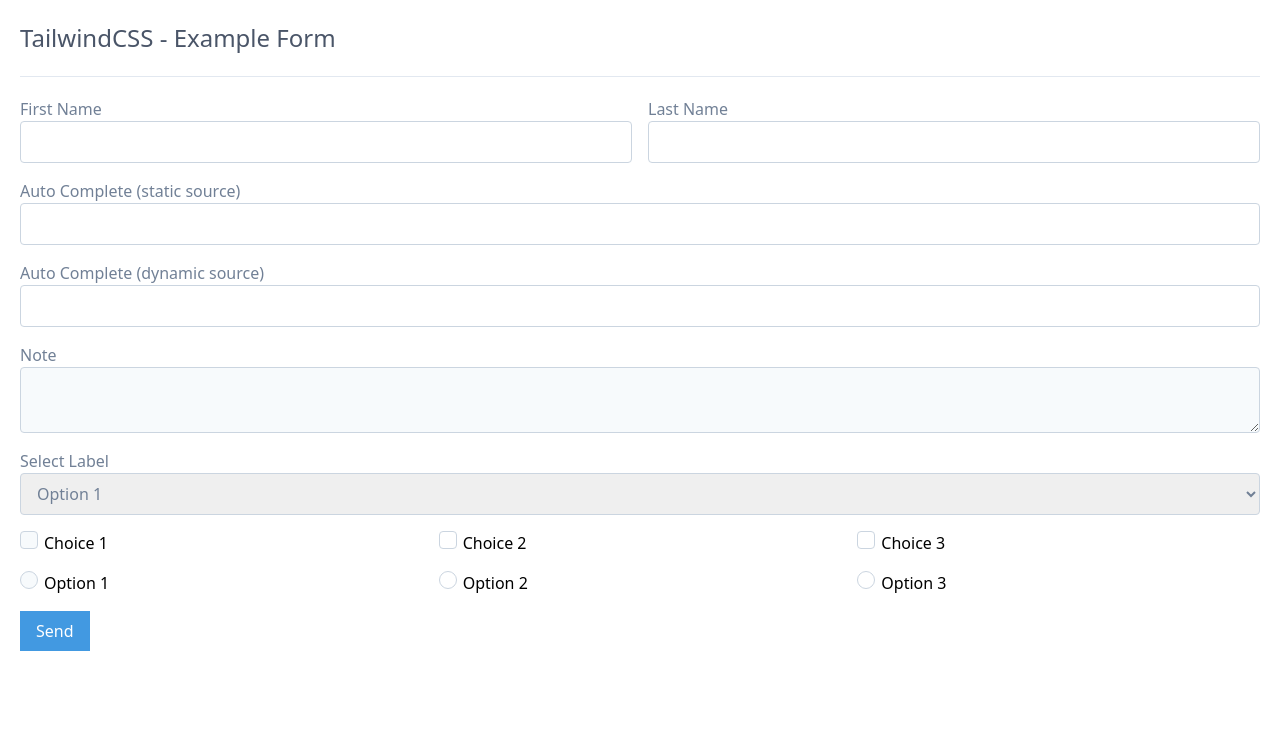
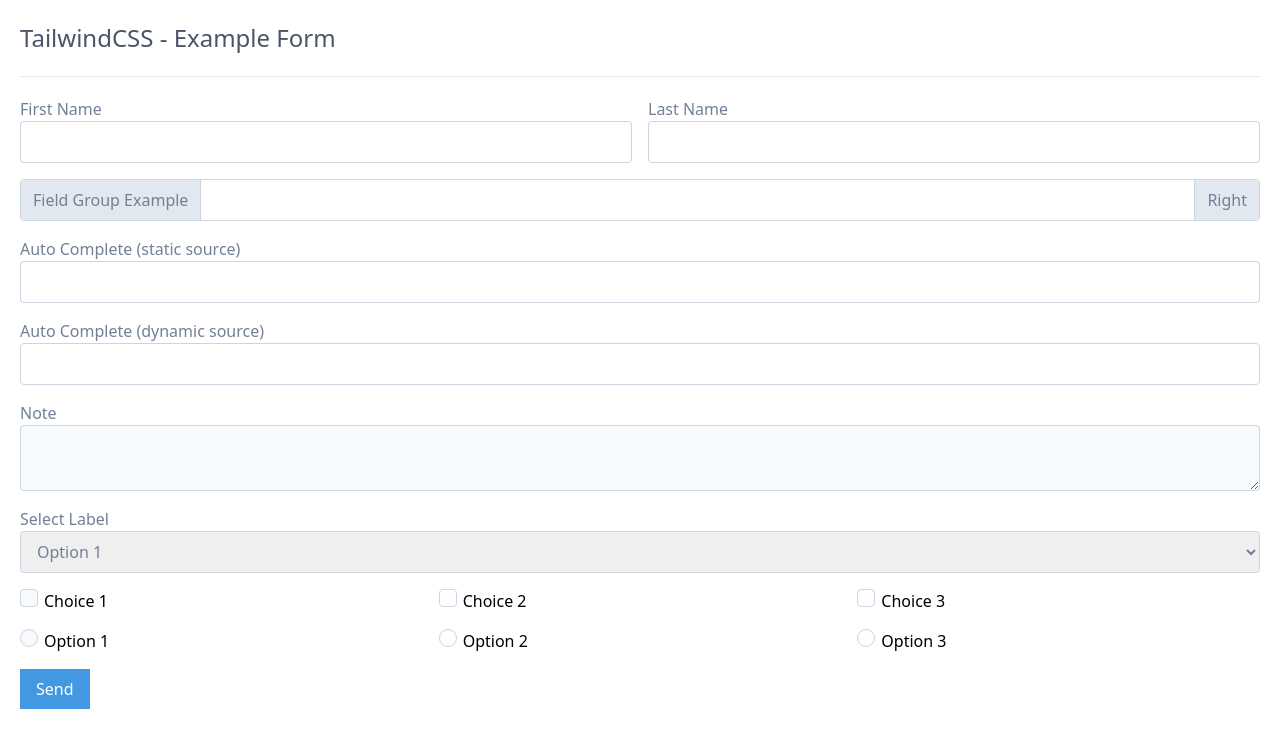
Before and after one commit to rzfury/rz-next-tailwind, a Next.js app: page /examples/form-control in a window 1280 px wide. Shown: the top 748 px of the page. Built offline with nearby package versions, Linux system fonts and the light colour scheme.

Commit message:
add field group

```diff
--- a/global.d.ts
+++ b/global.d.ts
@@ -124,6 +124,13 @@ declare namespace RazorWindProps {
       onChange?: (event: React.ChangeEvent<HTMLTextAreaElement>) => void;
     }
 
+    interface FieldGroup extends React.HTMLAttributes<HTMLDivElement> { }
+
+    namespace FieldGroup {
+      interface Left extends React.HTMLAttributes<HTMLDivElement> { }
+      interface Right extends React.HTMLAttributes<HTMLDivElement> { }
+    }
+
     interface Select extends React.SelectHTMLAttributes<HTMLSelectElement> {
       label?: string | JSX.Element;
       options: { label: string, value: string }[];
--- /dev/null
+++ b/src/components/form/field-group.tsx
@@ -0,0 +1,25 @@
+import React from 'react';
+
+class FieldGroup extends React.Component<RazorWindProps.Form.FieldGroup, {}> {
+  public static Left = (props: RazorWindProps.Form.FieldGroup.Left) => {
+    return (
+      <div {...props} className="form-fieldgroup-left">{props.children}</div>
+    );
+  };
+
+  public static Right = (props: RazorWindProps.Form.FieldGroup.Right) => {
+    return (
+      <div {...props} className="form-fieldgroup-right">{props.children}</div>
+    );
+  };
+
+  render() {
+    return (
+      <div {...this.props} className="form-fieldgroup">
+        {this.props.children}
+      </div>
+    );
+  }
+}
+
+export default FieldGroup;
--- a/src/components/form/index.ts
+++ b/src/components/form/index.ts
@@ -2,6 +2,7 @@ import AutoComplete from './autocomplete';
 import Checkbox from './checkbox';
 import Field from './field';
 import FieldArea from './field-area';
+import FieldGroup from './field-group';
 import Form from './form';
 import FormGroup from './group';
 import Radio from '../../components/form/radio';
@@ -12,6 +13,7 @@ export {
   Checkbox,
   Field,
   FieldArea,
+  FieldGroup,
   Form,
   FormGroup,
   Radio,
--- a/src/pages/examples/form-control.tsx
+++ b/src/pages/examples/form-control.tsx
@@ -6,10 +6,11 @@ import {
   Checkbox,
   Field,
   FieldArea,
+  FieldGroup,
   Form,
   FormGroup,
   Select,
-  Radio
+  Radio,
 } from '../../components/form';
 import Button from '../../components/button';
 
@@ -40,6 +41,11 @@ export default class ExampleForm extends React.Component {
             <Field label="First Name" name="firstName"/>
             <Field label="Last Name" name="lastName" />
           </FormGroup>
+          <FieldGroup>
+            <FieldGroup.Left>Field Group Example</FieldGroup.Left>
+            <Field label="Example Field" name="exampleField"/>
+            <FieldGroup.Right>Right</FieldGroup.Right>
+          </FieldGroup>
           <AutoComplete
             label="Auto Complete (static source)"
             source={[
--- a/src/styles/components/form.css
+++ b/src/styles/components/form.css
@@ -154,3 +154,29 @@
 .form-radio-input:checked ~ .form-radio-icon {
   @apply opacity-100;
 }
+
+/* - Field Group */
+
+.form-fieldgroup {
+  @apply flex border border-solid border-gray-400 rounded overflow-hidden;
+}
+
+.form-fieldgroup label {
+  @apply hidden;
+}
+
+.form-fieldgroup .form-text {
+  @apply flex-grow;
+}
+
+.form-fieldgroup .form-text-input {
+  @apply border-0 rounded-none;
+}
+
+.form-fieldgroup > .form-fieldgroup-left {
+  @apply py-2 px-3 text-gray-600 bg-gray-300 border-r border-solid border-gray-400;
+}
+
+.form-fieldgroup > .form-fieldgroup-right {
+  @apply py-2 px-3 text-gray-600 bg-gray-300 border-l border-solid border-gray-400;
+}
```
